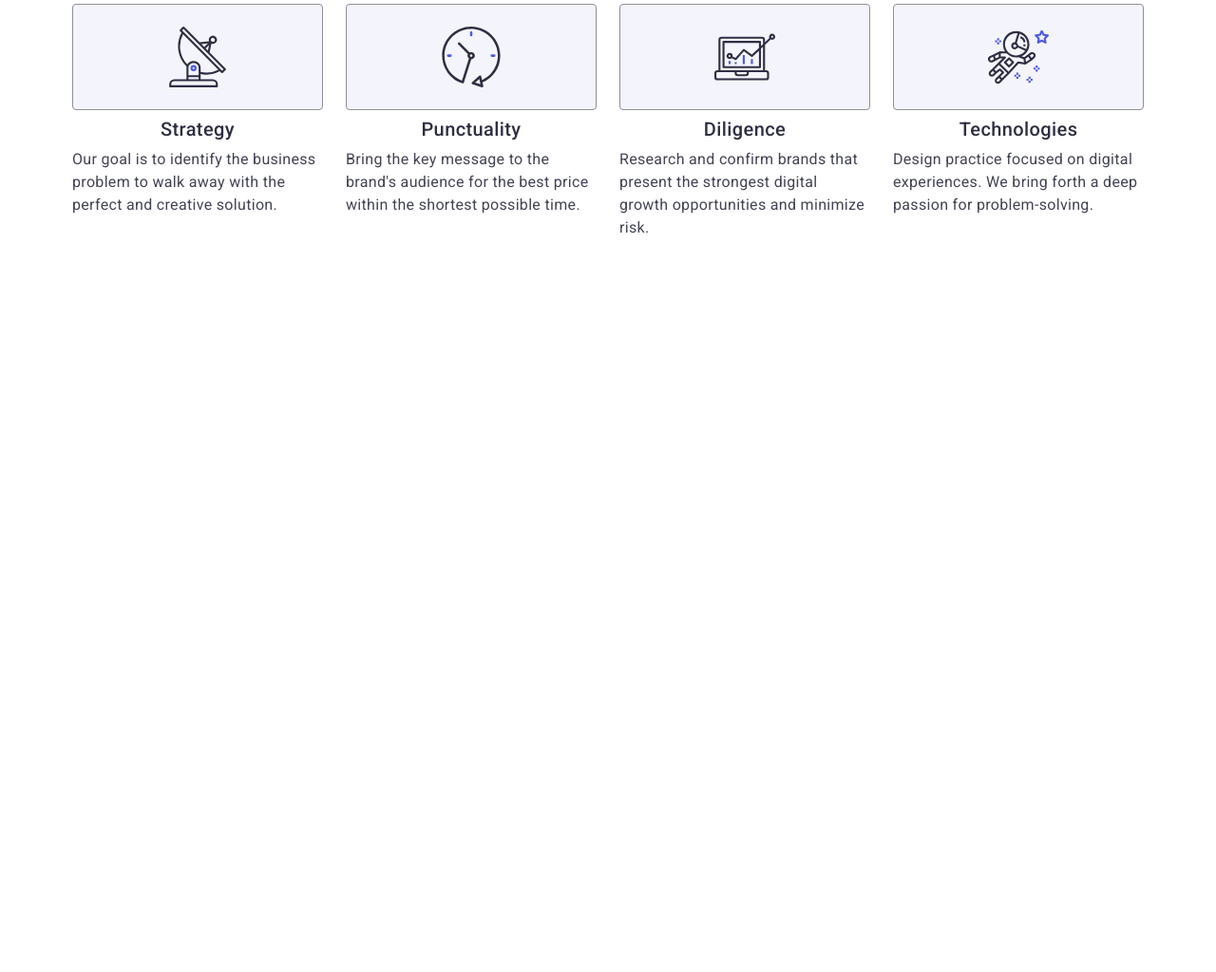
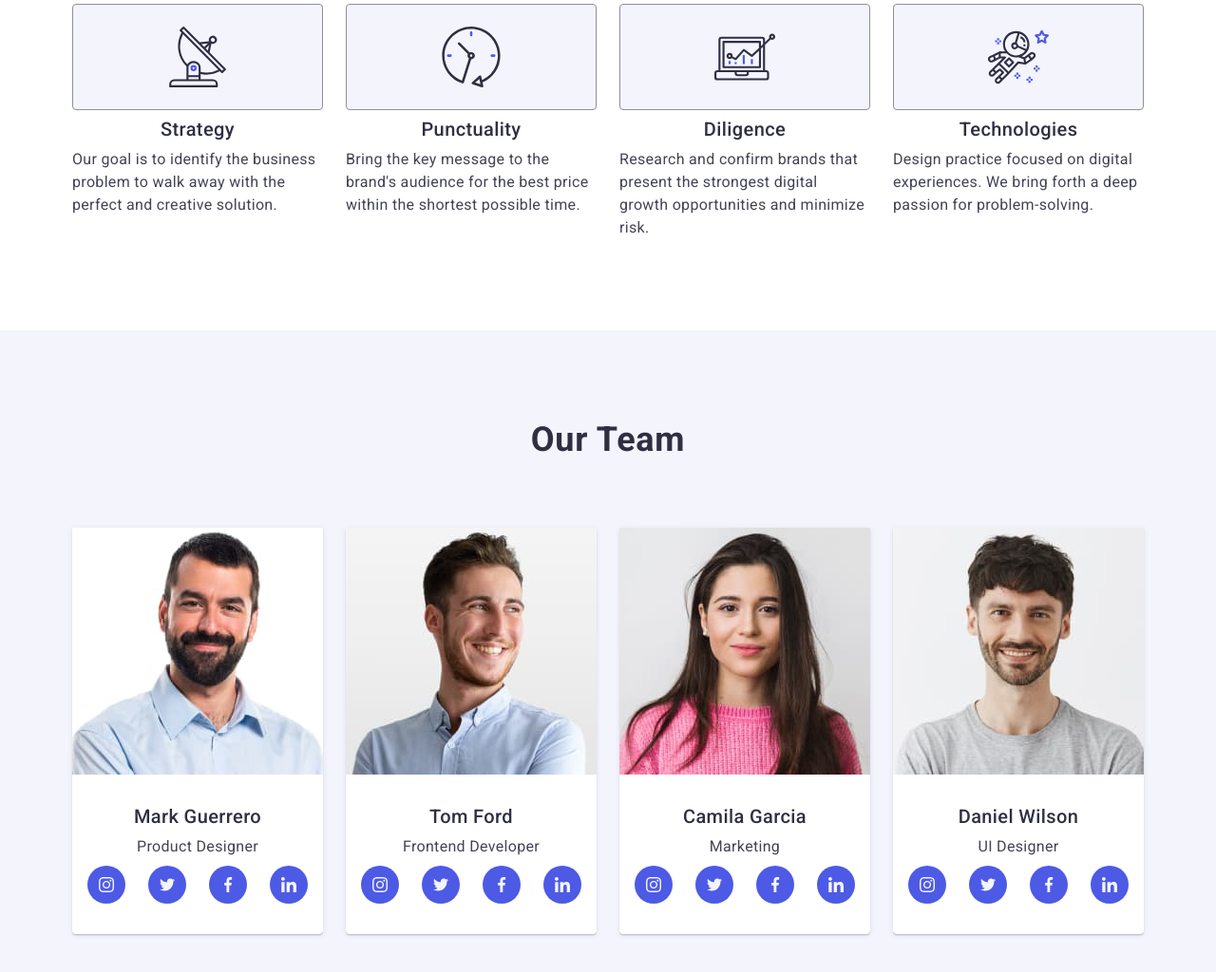
Before and after one commit to Nataxa83/goit-markup-hw-6, a plain HTML site: page index.html in a window 1280 px wide. Shown: the part 797-1821 px from the top of the page at 95% size. Before the commit the page ends 1145 px from the top, so only its background shows below. Drawn offline with nearby package versions, Linux system fonts and the light colour scheme.

Commit message:
added team section

```diff
--- a/css/styles.css
+++ b/css/styles.css
@@ -35,7 +35,9 @@ p {
 
 img {
     display: block;
+    max-width: 100%;
 }
+
 .visually-hidden {
     position: absolute;
     width: 1px;
@@ -789,3 +791,108 @@ header {
     }
 }
 /* ========== /fatures section ========== */
+
+/* ========== team section ========== */
+
+.team {
+    background-color: #F4F4FD;
+}
+
+.team-list {
+    display: flex;
+    flex-direction: column;
+    padding-left: 12px;
+    padding-right: 12px;
+    gap: 72px;
+}
+
+.team-list-item {
+
+    background-color: #FFFFFF;
+    border-radius: 0 0 4px 4px;
+    box-shadow: 0 2px 1px 0 rgba(46, 47, 66, 0.08), 0 1px 1px 0 rgba(46, 47, 66, 0.16), 0 1px 6px 0 rgba(46, 47, 66, 0.08);
+}
+
+.team-name {
+    color: #2E2F42;
+    font-size: 20px;
+    font-weight: 500;
+    line-height: 1.2;
+    letter-spacing: 0.02em;
+    margin-bottom: 8px;
+    text-align: center;
+}
+
+.team-job-title {
+    color: #434455;
+    font-size: 16px;
+    line-height: 1.5;
+    letter-spacing: 0.02em;
+    text-align: center;
+    margin-bottom: 8px;
+}
+
+.team-info {
+    padding: 32px 0px;
+}
+
+.social-links-menu {
+    display: flex;
+    justify-content: center;
+    gap: 24px;
+}
+
+.social-links-list {
+    width: 40px;
+    height: 40px;
+}
+
+.social-links-list .social-links-item {
+    display: flex;
+    justify-content: center;
+    align-items: center;
+    width: 100%;
+    background-color: #4D5AE5;
+    height: 100%;
+    border-radius: 50%;
+    flex-shrink: 0;
+    align-self: flex-end;
+    transition: background-color 250ms cubic-bezier(0.4, 0, 0.2, 1);
+}
+
+.social-links-list .social-links-item:hover,
+.social-links-list .social-links-item:focus {
+    background-color: #404BBF;
+    box-shadow: rgba(77, 90, 229, 0.1);
+}
+
+.social-links-icon {
+    fill: #F4F4FD;
+}
+
+@media only screen and (min-width: 768px) {
+    .team-list {
+        flex-direction: row;
+        flex-wrap: wrap;
+        gap: 64px 24px;
+        padding-left: 92px;
+        padding-right: 92px;
+    }
+
+    .team-list-item {
+        width: calc((100% - 24px) / 2);
+    }
+}
+
+@media only screen and (min-width: 1158px){
+    .team-list {
+    padding: 0;
+    gap: 24px;
+ }
+
+.team-list-item {
+    width: calc((100% - 72px) / 4);
+}
+}
+
+/* ========== /team section ========== */
--- a/index.html
+++ b/index.html
@@ -153,18 +153,24 @@
       </section>
 
       <!-- team section -->
-      <!-- <section class="team section">
+      <section class="team section">
         <div class="container">
           <h2 class="section-title">our team</h2>
           <ul class="team-list">
             <li class="team-list-item">
+              <picture>
+                <source
+                  srcset="
+                    ./images/team/product_designer.jpg    1x,
+                    ./images/team/product_designer@2x.jpg 2x
+                  "
+                />
                 <img
                   class="team-list-avatar"
                   src="./images/team/product_designer.jpg"
                   alt="Foto Product Designer"
-                width="264"
-                height="260"
                 />
+              </picture>
               <div class="team-info">
                 <h3 class="team-name">Mark Guerrero</h3>
                 <p class="team-job-title">Product Designer</p>
@@ -237,13 +243,19 @@
               </div>
             </li>
             <li class="team-list-item">
+              <picture>
+                <source
+                  srcset="
+                    ./images/team/frontend_developer.jpg    1x,
+                    ./images/team/frontend_developer@2x.jpg 2x
+                  "
+                />
                 <img
                   class="team-list-avatar"
                   src="./images/team/frontend_developer.jpg"
                   alt="Foto Frontend Developer"
-                width="264"
-                height="260"
                 />
+              </picture>
               <div class="team-info">
                 <h3 class="team-name">Tom Ford</h3>
                 <p class="team-job-title">Frontend Developer</p>
@@ -316,13 +328,19 @@
               </div>
             </li>
             <li class="team-list-item">
+              <picture>
+                <source
+                  srcset="
+                    ./images/team/marketing.jpg    1x,
+                    ./images/team/marketing@2x.jpg 2x
+                  "
+                />
                 <img
                   class="team-list-avatar"
                   src="./images/team/marketing.jpg"
                   alt="Foto Marketing"
-                width="264"
-                height="260"
                 />
+              </picture>
               <div class="team-info">
                 <h3 class="team-name">Camila Garcia</h3>
                 <p class="team-job-title">Marketing</p>
@@ -395,13 +413,19 @@
               </div>
             </li>
             <li class="team-list-item">
+              <picture>
+                <source
+                  srcset="
+                    ./images/team/ui_designer.jpg    1x,
+                    ./images/team/ui_designer@2x.jpg 2x
+                  "
+                />
                 <img
                   class="team-list-avatar"
                   src="./images/team/ui_designer.jpg"
                   alt="Foto UI Designer"
-                width="264"
-                height="260"
                 />
+              </picture>
               <div class="team-info">
                 <h3 class="team-name">Daniel Wilson</h3>
                 <p class="team-job-title">UI Designer</p>
@@ -475,7 +499,7 @@
             </li>
           </ul>
         </div>
-      </section> -->
+      </section>
 
       <!-- portfolio section -->
       <!-- <section class="portfolio section" id="portfolio">
```
Also changed, not shown: images/team/frontend_developer@2x.jpg (added), images/team/marketing@2x.jpg (added), images/team/product_designer@2x.jpg (added), images/team/ui_designer@2x.jpg (added). Lines whose indentation alone changed are shown as unchanged.
